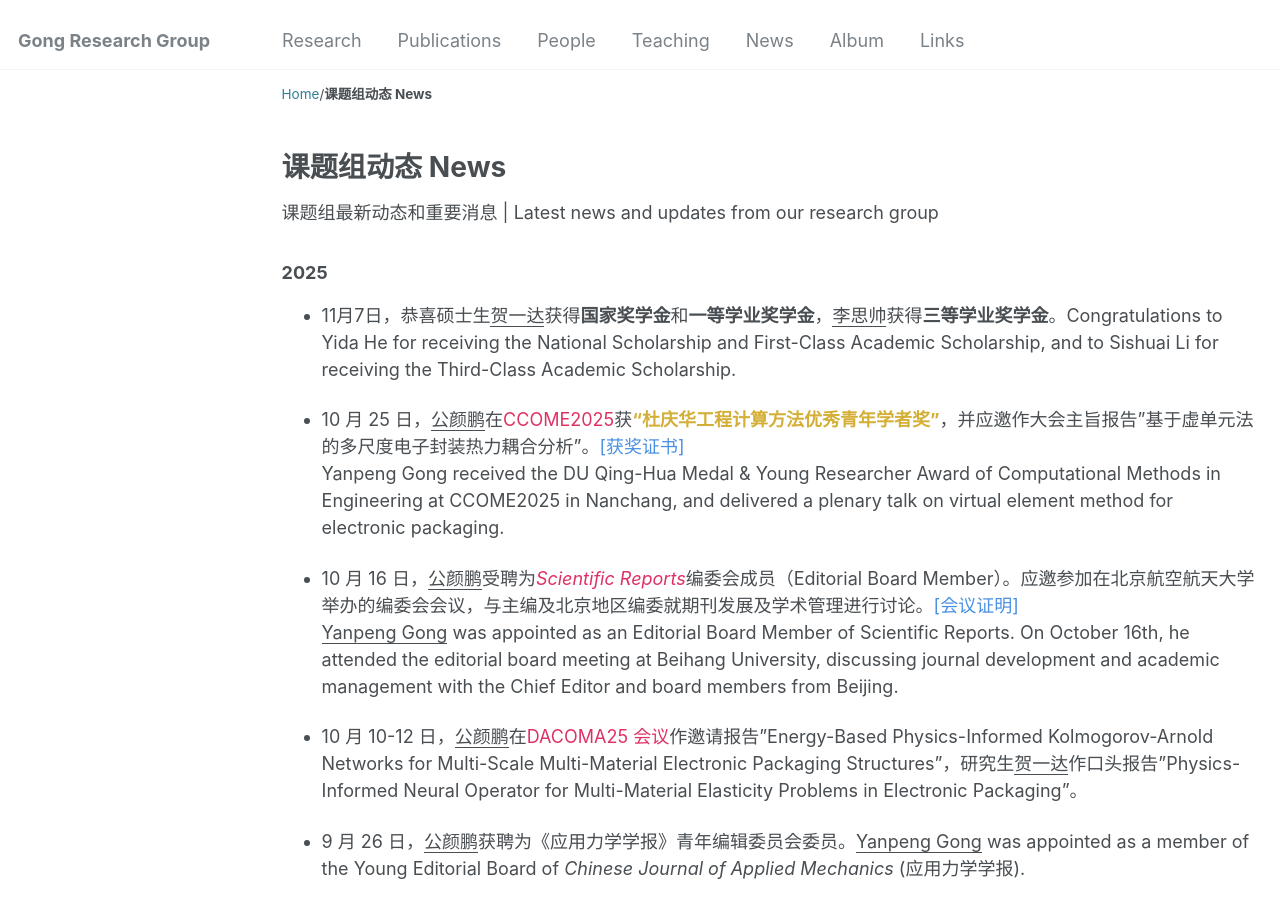
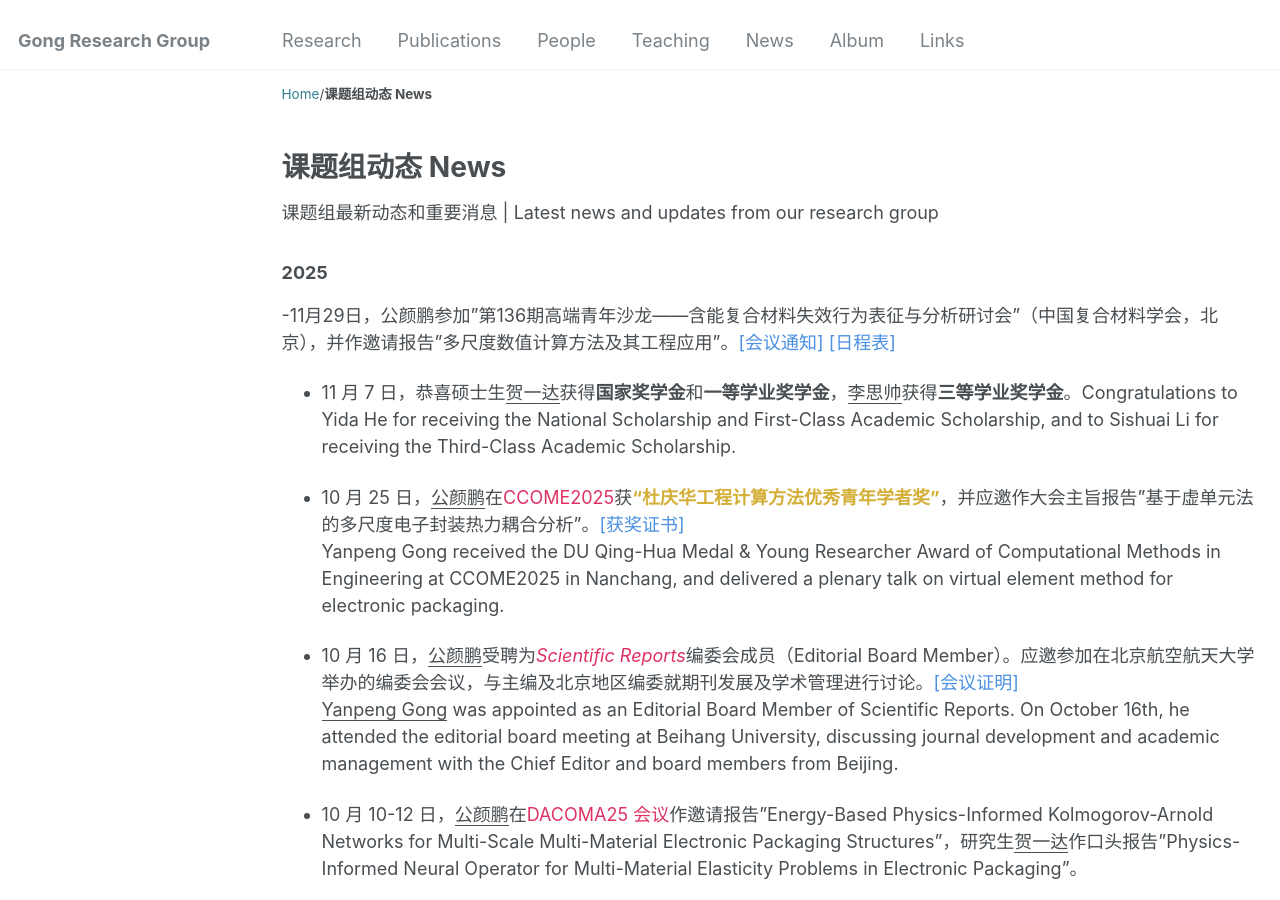
Before and after one commit to yanpeng-gong/yanpeng-gong.github.io, a Jekyll site: the page built from _news/news.md, in a window 1280 px wide and 900 px high. Built offline with Jekyll 4.4.1, drawn with Linux system fonts in a browser that asks for light colours.

Commit message:
news update 2025_Energetic_Materials_schedule

```diff
--- a/_news/news.md
+++ b/_news/news.md
@@ -18,7 +18,9 @@ collection: news
 <p>课题组最新动态和重要消息 | Latest news and updates from our research group</p>
 
 <h3>2025</h3>
-- 11月7日，恭喜硕士生<u>贺一达</u>获得<strong>国家奖学金</strong>和<strong>一等学业奖学金</strong>，<u>李思帅</u>获得<strong>三等学业奖学金</strong>。Congratulations to Yida He for receiving the National Scholarship and First-Class Academic Scholarship, and to Sishuai Li for receiving the Third-Class Academic Scholarship.
+-11月29日，公颜鹏参加"第136期高端青年沙龙——含能复合材料失效行为表征与分析研讨会"（中国复合材料学会，北京），并作邀请报告"多尺度数值计算方法及其工程应用"。<a href="https://mp.weixin.qq.com/s/jn7QZvW-GvZQFH4C22ydeQ" style="text-decoration:none;color:#4A90E2;">[会议通知]</a> <a href="http://yanpeng-gong.github.io/files/Conference_program/2025_Energetic_Materials_schedule.png" style="text-decoration:none;color:#4A90E2;">[日程表]</a><br>
+
+- 11 月 7 日，恭喜硕士生<u>贺一达</u>获得<strong>国家奖学金</strong>和<strong>一等学业奖学金</strong>，<u>李思帅</u>获得<strong>三等学业奖学金</strong>。Congratulations to Yida He for receiving the National Scholarship and First-Class Academic Scholarship, and to Sishuai Li for receiving the Third-Class Academic Scholarship.
 
 - 10 月 25 日，<u>公颜鹏</u>在<a href="http://yanpeng-gong.github.io/files/Conference_program/CCOME2025.pdf" style="text-decoration:none;color:#DE3163;">CCOME2025</a>获<span style="color:#D4AF37; font-weight:bold;">"杜庆华工程计算方法优秀青年学者奖"</span>，并应邀作大会主旨报告"基于虚单元法的多尺度电子封装热力耦合分析"。<a href="http://yanpeng-gong.github.io/files/news/2025_DQH_award.pdf" style="text-decoration:none;color:#4A90E2;">[获奖证书]</a><br>
   Yanpeng Gong received the DU Qing-Hua Medal & Young Researcher Award of Computational Methods in Engineering at CCOME2025 in Nanchang, and delivered a plenary talk on virtual element method for electronic packaging.
```
Also changed, not shown: files/Conference_program/2025_Energetic_Materials_schedule.png (added).
